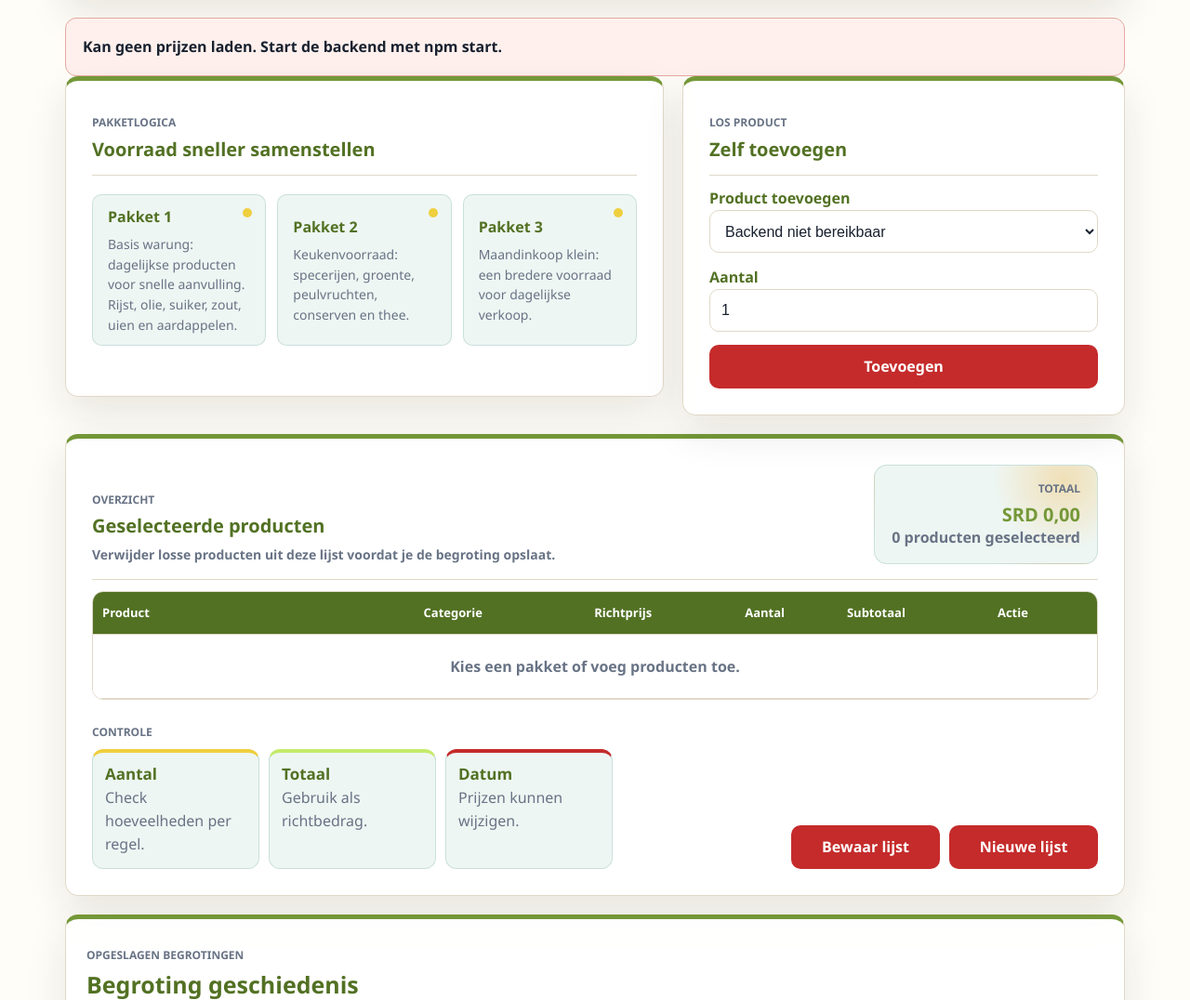
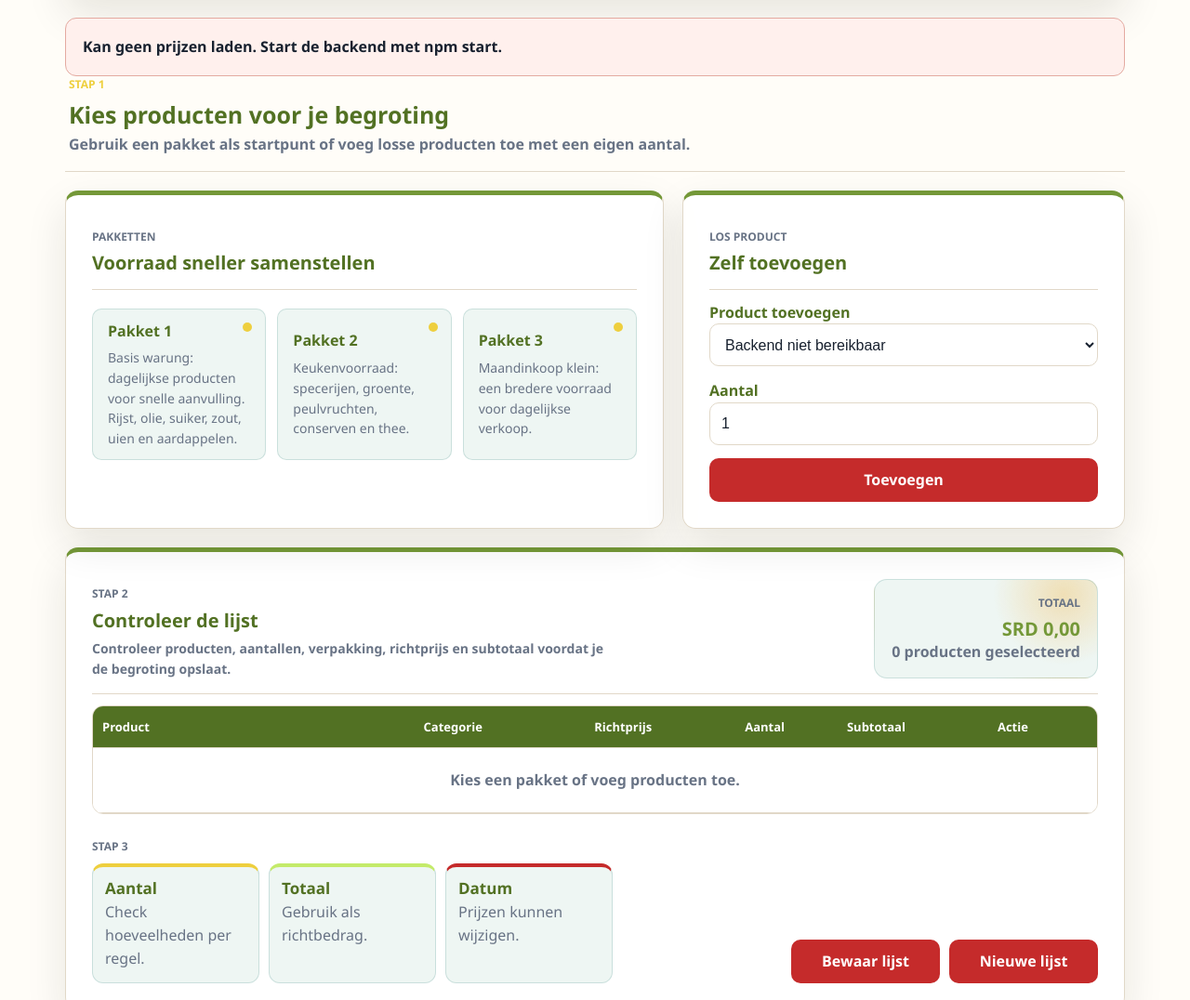
Before and after one commit to niquille5/SuriBasket, a website with bundled scripts: page frontend/begroting.html in a window 1280 px wide. Shown: the part 882-1958 px from the top of the page at 93% size. Built offline with nearby package versions, Linux system fonts and the light colour scheme; no server answers.

Commit message:
Structure begroting workflow

```diff
--- a/frontend/begroting.html
+++ b/frontend/begroting.html
@@ -114,10 +114,21 @@
       <div id="budgetMessage" class="result" aria-live="polite"></div>
 
       <section class="budget-selection-layout" aria-label="Producten kiezen">
+        <div class="budget-section-header">
+          <p class="eyebrow">Stap 1</p>
+
+          <h2>Kies producten voor je begroting</h2>
+
+          <p>
+            Gebruik een pakket als startpunt of voeg losse producten toe met een
+            eigen aantal.
+          </p>
+        </div>
+
         <div class="panel budget-package-panel" aria-labelledby="packageInfoTitle">
           <div class="section-heading compact package-heading">
             <div>
-              <p class="eyebrow">Pakketlogica</p>
+              <p class="eyebrow">Pakketten</p>
 
               <h2 id="packageInfoTitle">Voorraad sneller samenstellen</h2>
             </div>
@@ -190,13 +201,13 @@
       <section class="panel budget-overview-panel">
         <div class="section-heading compact table-heading">
           <div>
-            <p class="eyebrow">Overzicht</p>
+            <p class="eyebrow">Stap 2</p>
 
-            <h2>Geselecteerde producten</h2>
+            <h2>Controleer de lijst</h2>
 
             <p class="table-hint">
-              Verwijder losse producten uit deze lijst voordat je de begroting
-              opslaat.
+              Controleer producten, aantallen, verpakking, richtprijs en
+              subtotaal voordat je de begroting opslaat.
             </p>
           </div>
 
@@ -237,7 +248,7 @@
 
         <div class="budget-overview-footer">
           <div class="budget-control-summary">
-            <p class="eyebrow">Controle</p>
+            <p class="eyebrow">Stap 3</p>
 
             <div class="status-cards">
               <span class="status-card average"
@@ -267,11 +278,15 @@
       <section class="panel budget-history-panel" id="budgetHistoryPanel">
         <div class="section-heading split">
           <div>
-            <p class="eyebrow">Opgeslagen begrotingen</p>
+            <p class="eyebrow">Stap 4</p>
 
             <h2>Begroting geschiedenis</h2>
+
+            <p class="table-hint">
+              Bekijk opgeslagen begrotingen met een productfilter, een
+              datumperiode of beide.
+            </p>
           </div>
-
         </div>
 
         <div class="history-filters" aria-label="Filter begroting geschiedenis">
--- a/frontend/css/budget.css
+++ b/frontend/css/budget.css
@@ -66,6 +66,19 @@
   margin-bottom: 20px;
 }
 
+.budget-section-header {
+  border-bottom: 1px solid var(--line);
+  grid-column: 1 / -1;
+  padding: 0 4px 16px;
+}
+
+.budget-section-header p:last-child {
+  color: var(--muted);
+  font-weight: 750;
+  margin-top: 6px;
+  max-width: 720px;
+}
+
 .preset-grid {
   display: grid;
   gap: 12px;
@@ -127,6 +140,11 @@
 
 .budget-add-panel {
   padding: 28px;
+}
+
+.budget-package-panel,
+.budget-add-panel {
+  align-self: stretch;
 }
 
 .budget-add-row label {
@@ -200,6 +218,10 @@
 .budget-package-panel {
   margin-bottom: 20px;
   padding: 28px;
+}
+
+.budget-selection-layout .budget-package-panel {
+  margin-bottom: 0;
 }
 
 .package-heading {
@@ -417,6 +439,10 @@
     grid-template-columns: 1fr;
   }
 
+  .budget-section-header {
+    grid-column: auto;
+  }
+
   .budget-add-row button {
     width: 100%;
   }
```
